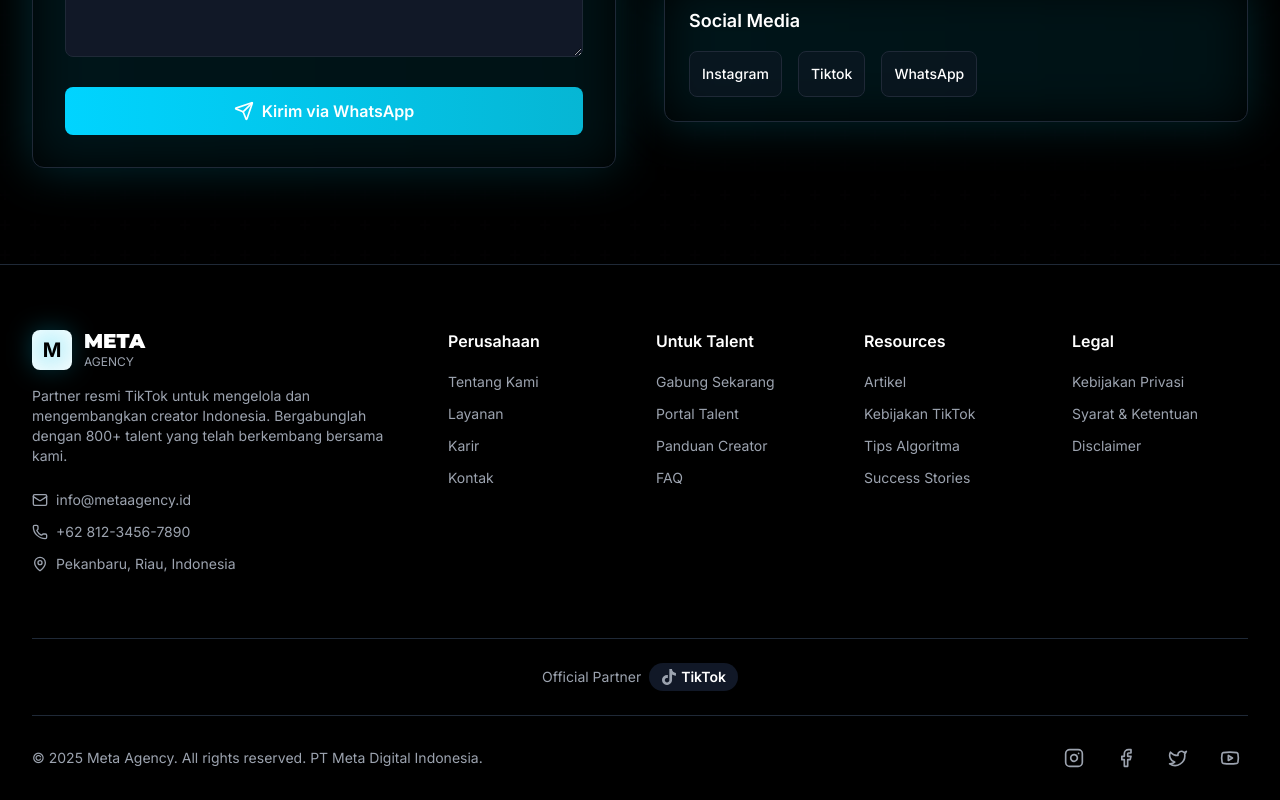
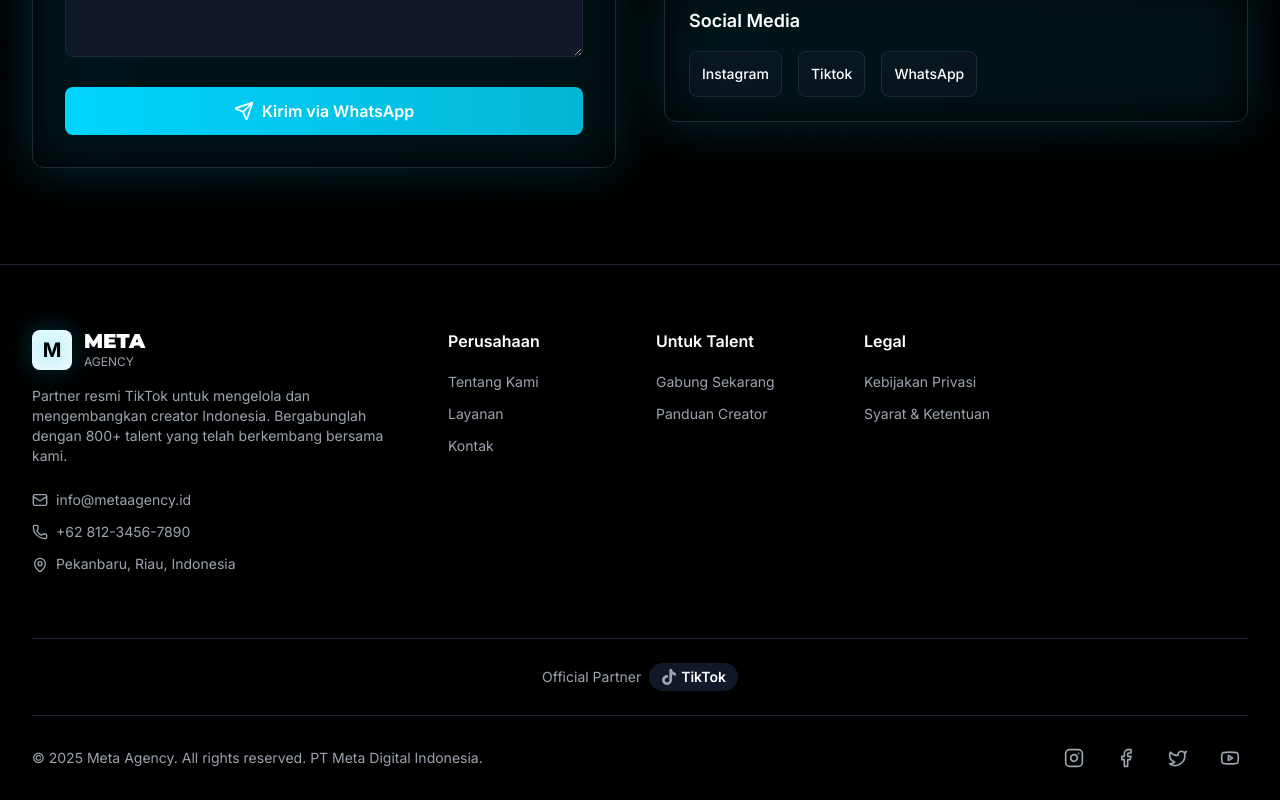
Before and after one commit to haziqdafren/metaAgency, a React (Create React App) app: page / in a window 1280 px wide. Shown: the part 4386-5186 px from the top of the page. Built offline with nearby package versions, Linux system fonts and the light colour scheme.

Commit message:
progress 2 fifi

```diff
--- a/src/components/common/Footer.jsx
+++ b/src/components/common/Footer.jsx
@@ -21,25 +21,17 @@
     company: [
       { label: 'Tentang Kami', href: '/about' },
       { label: 'Layanan', href: '/services' },
-      { label: 'Karir', href: '/careers' },
       { label: 'Kontak', href: '/contact' },
     ],
     talent: [
       { label: 'Gabung Sekarang', href: '/join' },
-      { label: 'Portal Talent', href: '/login' },
       { label: 'Panduan Creator', href: '/articles?category=panduan-streaming' },
-      { label: 'FAQ', href: '/faq' },
     ],
     resources: [
-      { label: 'Artikel', href: '/articles' },
-      { label: 'Kebijakan TikTok', href: '/articles?category=kebijakan-tiktok' },
-      { label: 'Tips Algoritma', href: '/articles?category=tips-algoritma' },
-      { label: 'Success Stories', href: '/articles?category=success-story' },
     ],
     legal: [
       { label: 'Kebijakan Privasi', href: '/privacy' },
       { label: 'Syarat & Ketentuan', href: '/terms' },
-      { label: 'Disclaimer', href: '/disclaimer' },
     ],
   };
 
@@ -84,20 +76,21 @@
               {/* Contact Info */}
               <div className="space-y-3">
                 <a
-                  href="mailto:info@metaagency.id"
+                  // href="mailto:info@metaagency.id"
                   className={`flex items-center space-x-2 text-sm transition-colors focus:outline-none focus-visible:ring-2 focus-visible:ring-meta-blue focus-visible:ring-offset-2 ${theme === 'dark' ? 'text-meta-gray-400 hover:text-white' : 'text-meta-black hover:text-meta-black'}`}
                 >
                   <Mail className="w-4 h-4" />
                   <span>info@metaagency.id</span>
                 </a>
                 <a
-                  href="tel:+6281234567890"
+                  // href="tel:+6281234567890"
                   className={`flex items-center space-x-2 text-sm transition-colors focus:outline-none focus-visible:ring-2 focus-visible:ring-meta-blue focus-visible:ring-offset-2 ${theme === 'dark' ? 'text-meta-gray-400 hover:text-white' : 'text-meta-black hover:text-meta-black'}`}
                 >
                   <Phone className="w-4 h-4" />
                   <span>+62 812-3456-7890</span>
                 </a>
-                <div className={`flex items-start space-x-2 text-sm ${theme === 'dark' ? 'text-meta-gray-400' : 'text-meta-black'}`}>
+                <div className={`flex items-center space-x-2 text-sm transition-colors focus:outline-none focus-visible:ring-2 focus-visible:ring-meta-blue focus-visible:ring-offset-2 ${theme === 'dark' ? 'text-meta-gray-400 hover:text-white' : 'text-meta-black hover:text-meta-black'}`}
+                >
                   <MapPin className="w-4 h-4 mt-0.5" />
                   <span>Pekanbaru, Riau, Indonesia</span>
                 </div>
@@ -137,21 +130,6 @@
               </ul>
             </div>
 
-            <div>
-              <h3 className={`font-semibold mb-4 transition-colors duration-500 ${theme === 'dark' ? 'text-white' : 'text-meta-black'}`}>Resources</h3>
-              <ul className="space-y-2">
-                {footerLinks.resources.map((link) => (
-                  <li key={link.href}>
-                    <Link
-                      to={link.href}
-                      className={`text-sm transition-colors ${theme === 'dark' ? 'text-meta-gray-400 hover:text-white' : 'text-meta-black hover:text-meta-black'}`}
-                    >
-                      {link.label}
-                    </Link>
-                  </li>
-                ))}
-              </ul>
-            </div>
 
             <div>
               <h3 className={`font-semibold mb-4 transition-colors duration-500 ${theme === 'dark' ? 'text-white' : 'text-meta-black'}`}>Legal</h3>
```
